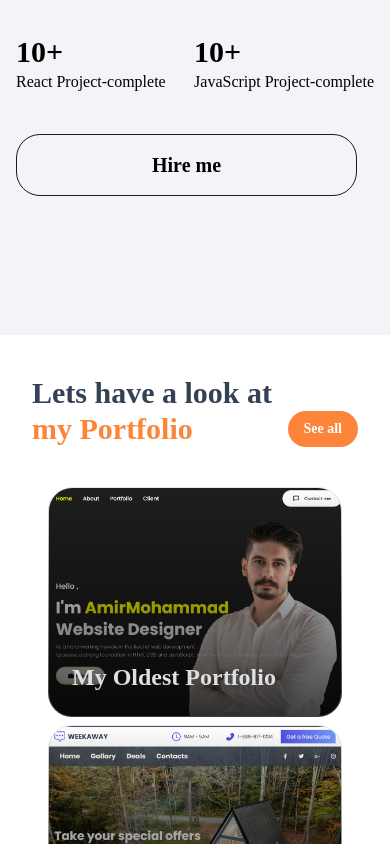
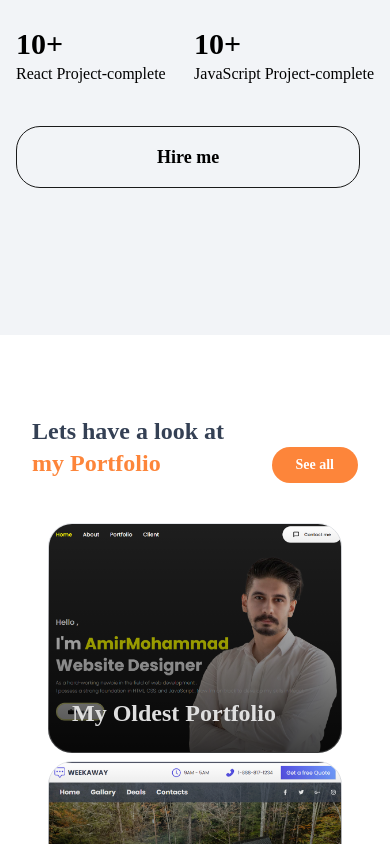
Before and after one commit to ikhodabande/ak-portfolio-2024, a React (Create React App) app: page / in a window 390 px wide. Shown: the part 3220-4064 px from the top of the page. Built offline with nearby package versions, Linux system fonts and the light colour scheme.

Commit message:
add some styles

```diff
--- a/src/components/Hire.jsx
+++ b/src/components/Hire.jsx
@@ -21,7 +21,7 @@ function Hire() {
         </div>
 
         <div className='w-full h-screen md:w-auto flex flex-col justify-center items-start px-4 md:px-0 md:mt-0 sm:-mt-[340px] -mt-[220px]'>
-          <h1 className='md:text-5xl text-3xl font-bold md:mb-10 sm:mb-[300px] mb-[240px]'>Why <span className='text-[#FD853A]'>Hire Me?</span></h1>
+          <h1 className='md:text-5xl text-3xl font-bold md:mb-10 sm:mb-[300px] mb-[225px]'>Why <span className='text-[#FD853A]'>Hire Me?</span></h1>
           <p className='mb-10 max-w-[500px] text-[#3b3b3b]'>Front-End Developer, Web Designer, and Photographer.Passionate about delivering exceptional digital experiences. <br /> With a keen eye for detail and a commitment to excellence, I bring creativity, expertise, and dedication to every project. <br /> Let's turn your vision into reality together!</p>
 
           <div className='w-full flex justify-between'>
@@ -36,7 +36,7 @@ function Hire() {
           </div>
           <a href="https://www.linkedin.com/in/amikhodabande/" target="_blank" rel="noreferrer">
           <button
-          className='mb-20 mt-10 text-xl font-semibold border border-[#1a1a1a] rounded-3xl px-[135px] md:px-10 py-4 hover:bg-[#FD853A] duration-200 ease-in-out hover:text-white hover:border-[#FD853A] hover:shadow-md hover:scale-105'>
+          className='mb-20 mt-10 text-lg font-semibold border border-[#1a1a1a] rounded-3xl px-[140px] md:px-10 py-4 hover:bg-[#FD853A] duration-200 ease-in-out hover:text-white hover:border-[#FD853A] hover:shadow-md hover:scale-105'>
             Hire me
             </button>
           </a>
--- a/src/components/Resume.jsx
+++ b/src/components/Resume.jsx
@@ -12,12 +12,12 @@ function Resume() {
       <div id='Portfolio' className='mb-[80px] w-full h-full bg-white'>
 
 
-      <div className='flex flex-col mx-8 my-10'>
-      <h1 className='md:text-5xl text-3xl text-[#344054] font-bold'>Lets have a look at </h1>
+      <div className='flex flex-col mx-8 my-10 mt-20'>
+      <h1 className='md:text-5xl sm:text-3xl text-2xl text-[#344054] font-bold'>Lets have a look at </h1>
         <div className='flex justify-between md:'>
-          <h1 className='md:text-5xl text-[#344054] font-bold text-3xl '><span className='text-[#FD853A]'>my Portfolio</span> </h1>
+          <h1 className='md:text-5xl text-[#344054] font-bold sm:text-3xl text-2xl '><span className='text-[#FD853A]'>my Portfolio</span> </h1>
           <button onClick={handlePortfolio}
-          className='text-white bg-[#FD853A] font-semibold md:py-2 md:px-6 md:text-base rounded-full text-sm px-4 py-2 hover:bg-[#fc8f4b] hover:shadow-md '>See all</button>
+          className='text-white bg-[#FD853A] font-semibold md:py-2 md:px-6 md:text-base rounded-full text-sm sm:px-4 px-6 py-2 hover:bg-[#fc8f4b] hover:shadow-md '>See all</button>
         </div>
 
 
```
